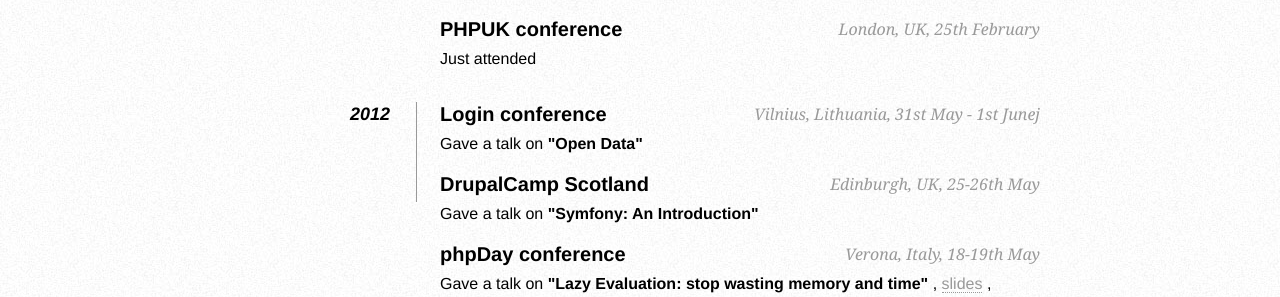
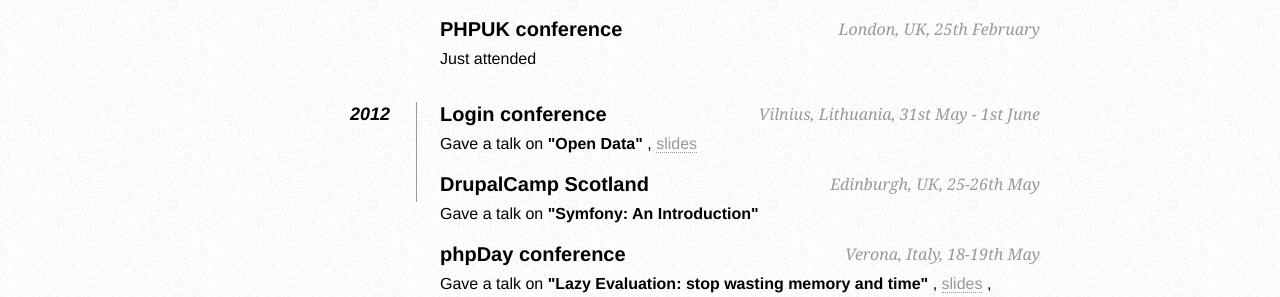
Before and after one commit to juokaz/juokaz.com, a Jekyll site: the page built from conferences.html, in a window 1280 px wide and 900 px high, scrolled down 2078 px. Shown: the part 157-454 px from the top of the window. Built offline with Jekyll 4.4.1, drawn with Linux system fonts in a browser that asks for light colours.

Commit message:
Added Login talk slides' link

```diff
--- a/_config.yml
+++ b/_config.yml
@@ -5,9 +5,10 @@
   2012:
     - title: Login conference
       location: Vilnius, Lithuania
-      date: 31st May - 1st Junej
+      date: 31st May - 1st June
       spoken:
           - title: Open Data
+            slides: http://www.slideshare.net/juokaz/open-data-login-conference
     - title: DrupalCamp Scotland
       location: Edinburgh, UK
       date: 25-26th May
```
